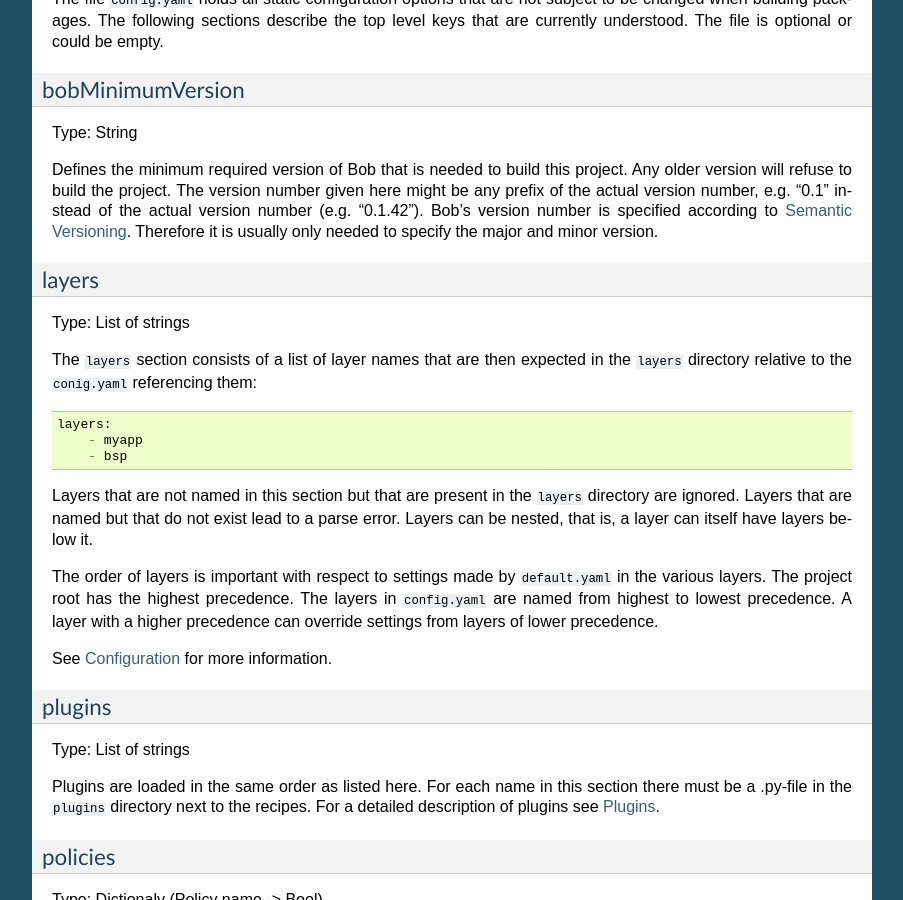
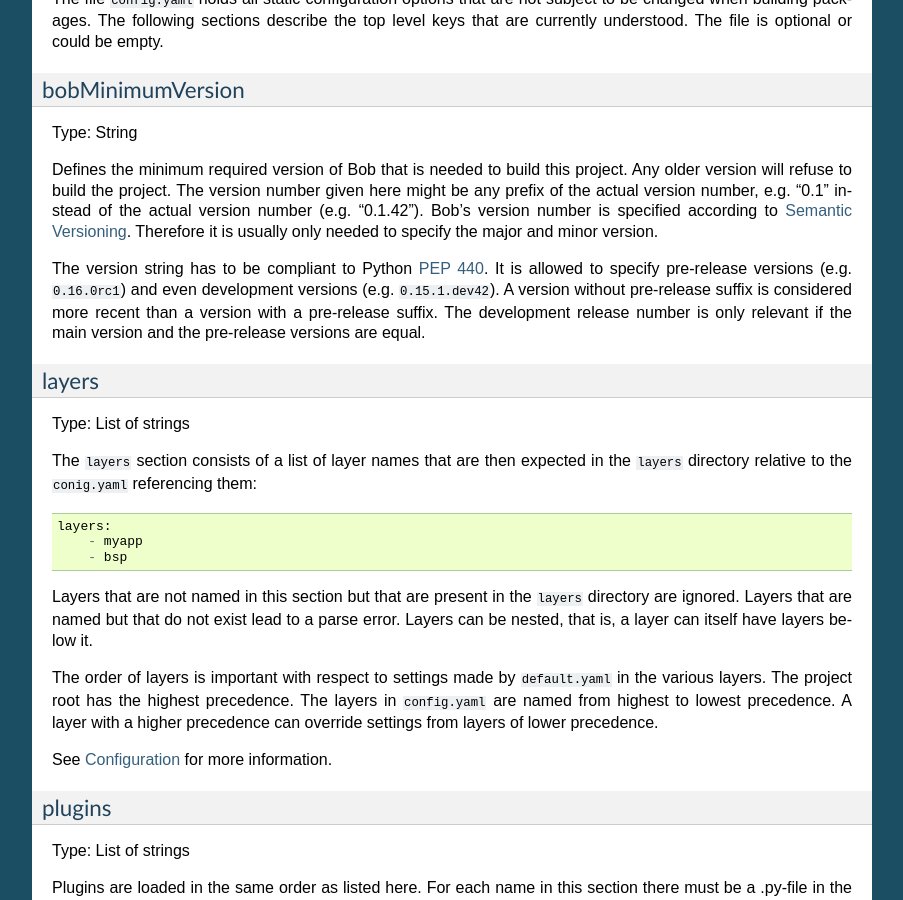
Before and after one commit to BobBuildTool/bob, a Sphinx documentation site: the page built from doc/manual/configuration.rst, in a window 1280 px wide and 900 px high, scrolled down 21703 px. Shown: the whole window, without its empty margins (198-1101 px from the left). Built offline with Sphinx 7.4.7, drawn with Linux system fonts in a browser that asks for light colours; formulas are drawn with MathJax 3; the version number could not be read and is left out.

Commit message:
doc: describe new capabilities of bobMinimumVersion

```diff
--- a/doc/manual/configuration.rst
+++ b/doc/manual/configuration.rst
@@ -1427,7 +1427,15 @@ of the actual version number (e.g. "0.1.42"). Bob's version number is specified
 according to `Semantic Versioning`_. Therefore it is usually only needed to
 specify the major and minor version.
 
+The version string has to be compliant to Python `PEP 440`_. It is allowed to
+specify pre-release versions (e.g. ``0.16.0rc1``) and even development versions
+(e.g. ``0.15.1.dev42``). A version without pre-release suffix is considered
+more recent than a version with a pre-release suffix. The development release
+number is only relevant if the main version and the pre-release versions are
+equal.
+
 .. _Semantic Versioning: http://semver.org/
+.. _PEP 440: https://www.python.org/dev/peps/pep-0440/
 
 .. _configuration-config-layers:
 
```
